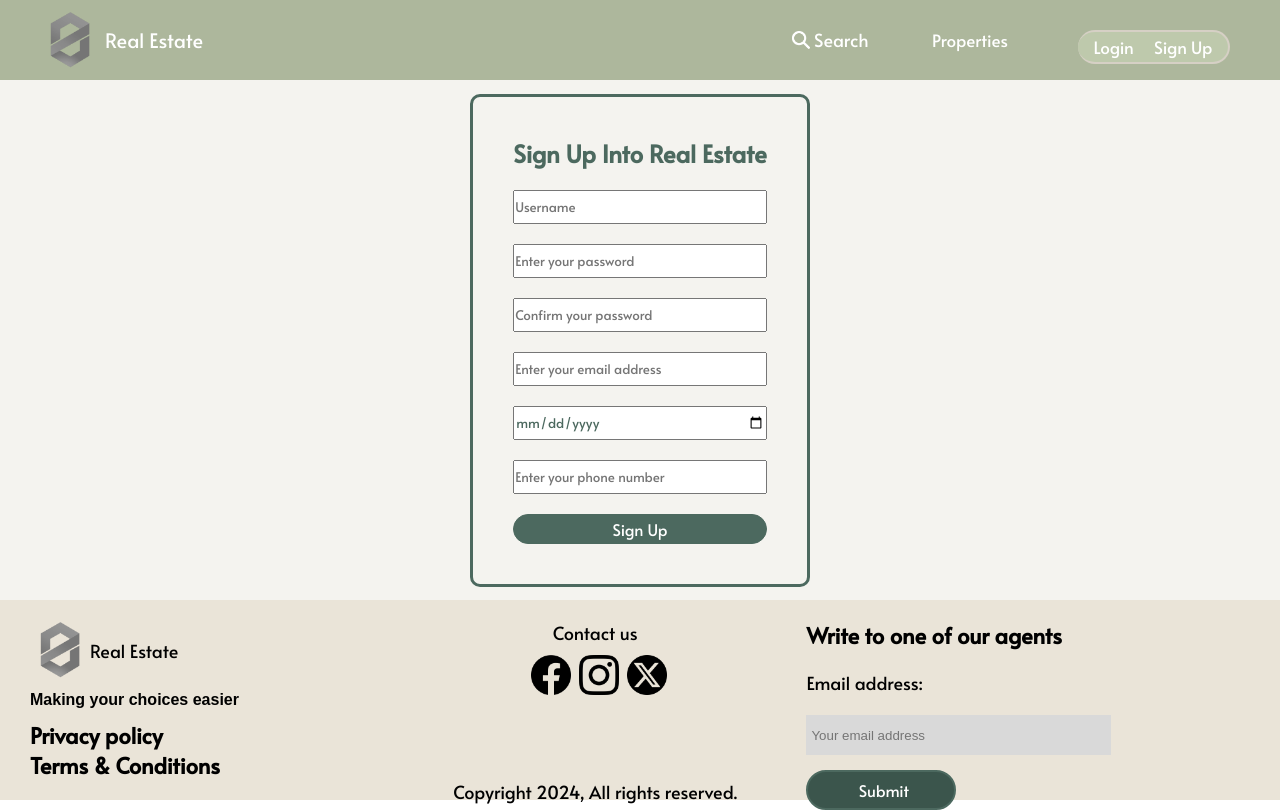
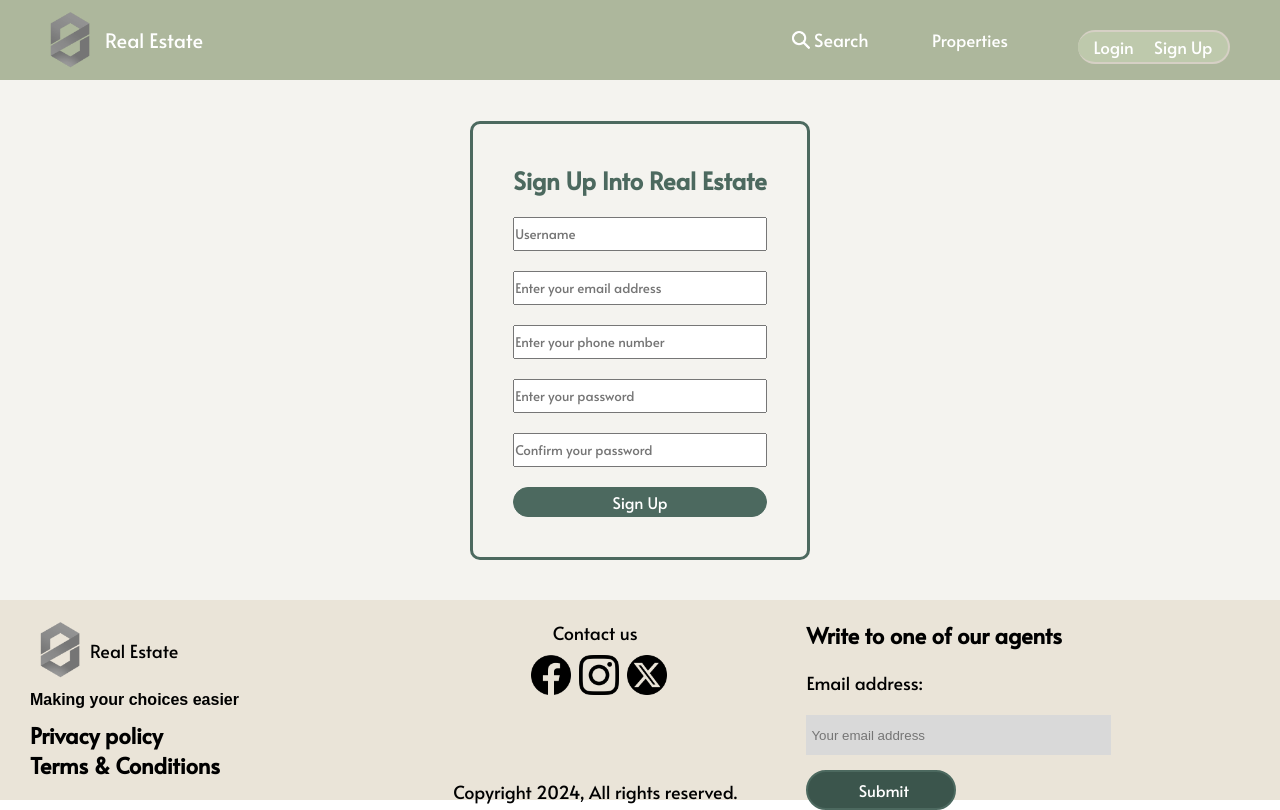
Before and after one commit to gentkoshii/realestate-front, a React (Vite) app: page /signup in a window 1280 px wide. Built offline with nearby package versions, Linux system fonts and the light colour scheme; no server answers; a web font is replaced by a local one.

Commit message:
modified signup page

```diff
--- a/src/Signup/signup.jsx
+++ b/src/Signup/signup.jsx
@@ -9,23 +9,22 @@ function SignUp() {
   const navigate = useNavigate()
   // State variables for sign-up form fields
   const [username, setUsername] = useState("");
+  const [email, setEmail] = useState("");
+  const [phoneNumber, setPhoneNumber] = useState("");
   const [password, setPassword] = useState("");
   const [confirmPassword, setConfirmPassword] = useState("");
-  const [email, setEmail] = useState("");
-  const [dateOfBirth, setDateOfBirth] = useState("");
-  const [phoneNumber, setPhoneNumber] = useState("");
 
   // Function to handle form submission
   const handleSubmit = async (e) => {
     e.preventDefault();
     try {
       // Send POST request to backend endpoint
-      const response = await axios.post("/signup", {
+      const response = await axios.post("https://localhost:7172/api/User/register", {
         username,
+        email,
+        phoneNumber,
         password,
-        email,
-        dateOfBirth,
-        phoneNumber,
+        confirmPassword
       });
       if(response.success) {
         navigate("/login")
@@ -53,6 +52,18 @@ function SignUp() {
             onChange={(e) => setUsername(e.target.value)}
           />
           <input
+            type="email"
+            placeholder="Enter your email address"
+            value={email}
+            onChange={(e) => setEmail(e.target.value)}
+          />
+          <input
+            type="tel"
+            placeholder="Enter your phone number"
+            value={phoneNumber}
+            onChange={(e) => setPhoneNumber(e.target.value)}
+          />
+          <input
             type="password"
             placeholder="Enter your password"
             value={password}
@@ -64,23 +75,6 @@ function SignUp() {
             value={confirmPassword}
             onChange={(e) => setConfirmPassword(e.target.value)}
           />
-          <input
-            type="email"
-            placeholder="Enter your email address"
-            value={email}
-            onChange={(e) => setEmail(e.target.value)}
-          />
-          <input
-            type="date"
-            value={dateOfBirth}
-            onChange={(e) => setDateOfBirth(e.target.value)}
-          />
-          <input
-            type="tel"
-            placeholder="Enter your phone number"
-            value={phoneNumber}
-            onChange={(e) => setPhoneNumber(e.target.value)}
-          />
           <input type="submit" id="Submit" value="Sign Up" />
         </form>
       </div>
```
